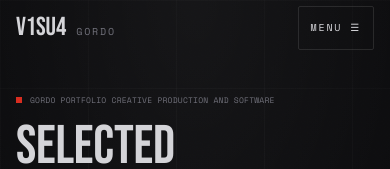
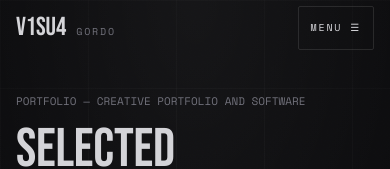
Before and after one commit to gordo-v1su4/v1su4-hub-ai-portfolio, a Svelte app: page / in a window 390 px wide. Shown: the top 169 px of the page. Built offline with nearby package versions, Linux system fonts and the light colour scheme; a web font is replaced by a local one.

Commit message:
Increase mobile heading size and simplify its wording

```diff
--- a/src/variations/editorial/IndexPage.svelte
+++ b/src/variations/editorial/IndexPage.svelte
@@ -10,7 +10,7 @@
 <div use:reveal>
   <header class="border-b border-white/8 pb-10 pt-24 sm:pb-14 sm:pt-32 lg:pt-36">
     <div class="page-width">
-      <p data-reveal class={`kicker ${experimental ? '' : 'portfolio-heading-line'}`}>{experimental ? 'V1SU4 · Lab — work in progress' : 'Gordo Portfolio Creative Production and Software'}</p>
+      <p data-reveal class={`kicker ${experimental ? '' : 'portfolio-heading-line'}`}>{experimental ? 'V1SU4 · Lab — work in progress' : 'Portfolio — Creative Portfolio and Software'}</p>
       <h1 class="mt-5"><span data-reveal class="display-title block text-[clamp(3.4rem,13vw,10rem)] text-zinc-50">{experimental ? 'The' : 'Selected'}</span>
         <span data-reveal class="display-title block text-[clamp(3.4rem,13vw,10rem)] text-zinc-600">{experimental ? 'Lab' : 'Work'}<span class="ml-3 align-super text-[0.18em] tracking-[0.2em] text-accent-2">{String(items.length).padStart(2,'0')}</span></span></h1>
       <div class="mt-8 grid gap-8 lg:grid-cols-[minmax(0,1fr)_auto] lg:items-end">
--- a/src/variations/editorial/editorial.css
+++ b/src/variations/editorial/editorial.css
@@ -166,5 +166,9 @@
 .kicker, .status-pill, .button-solid, .button-outline { font-family: var(--font-menu); font-size: 10px; line-height: 1; letter-spacing: .18em; text-transform: uppercase; }
 .status-pill { font-size: 9px; letter-spacing: .1em; }
 @media (max-width: 639px) {
-  .portfolio-heading-line { font-size: 8px; letter-spacing: .025em; white-space: nowrap; }
+  .portfolio-heading-line { font-size: 11px; letter-spacing: 0; white-space: nowrap; }
+  .portfolio-heading-line::before { display: none; }
 }
+@media (max-width: 374px) {
+  .portfolio-heading-line { white-space: normal; line-height: 1.4; }
+}
```
